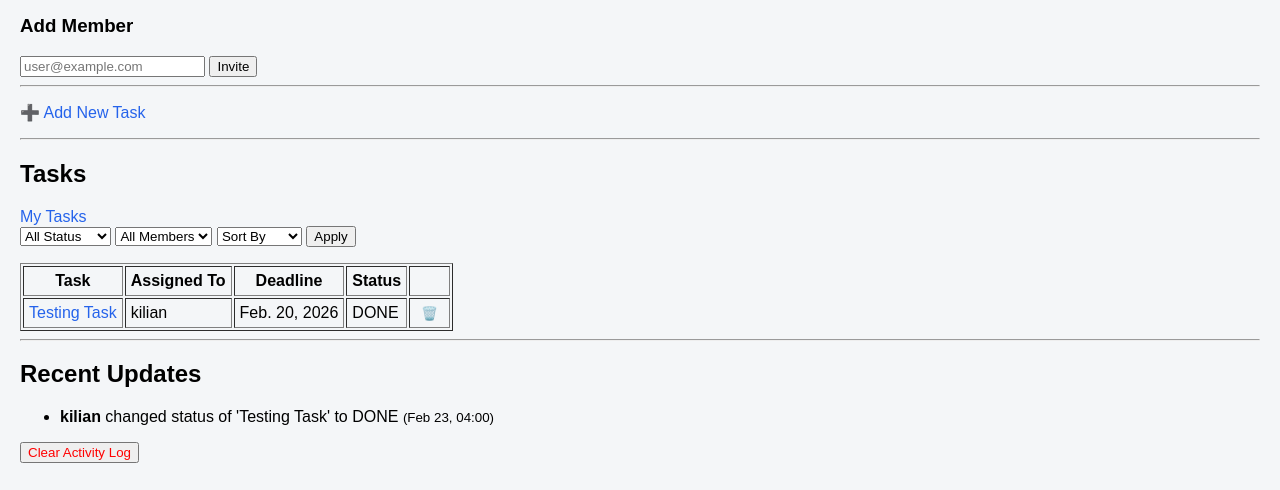
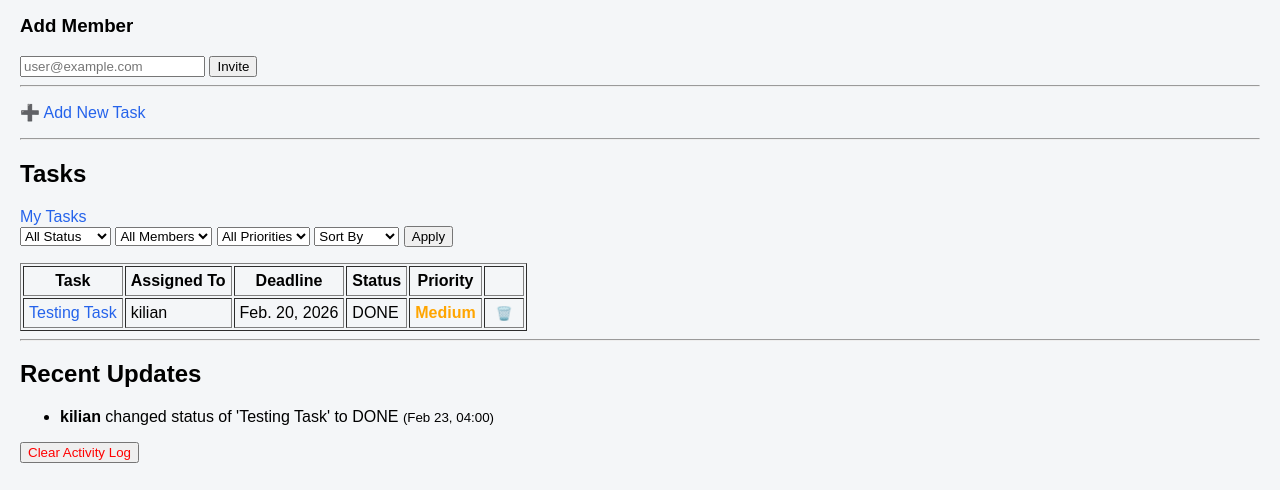
Before and after one commit to kridders/CIS695_Comprehensive_Project_Ridders, a Django app: page /projects/1/ in a window 1280 px wide. Shown: the part 310-800 px from the top of the page. Run offline with Django 5.2, Linux system fonts and the light colour scheme; a user stored in the database is signed in; data comes from the database, SQL or seed files in the repository; data that the repository does not hold is empty.

```diff
--- a/projectmanager/forms.py
+++ b/projectmanager/forms.py
@@ -6,7 +6,7 @@ from django.contrib.auth.models import User
 class TaskForm(forms.ModelForm):
     class Meta:
         model = Task
-        fields = ['title', 'description', 'deadline', 'status', 'assigned_to']
+        fields = ['title', 'description', 'deadline', 'status', 'assigned_to', 'priority']
         widgets = {'deadline': forms.DateInput(attrs={'type': 'date'})}
     def __init__(self, *args, **kwargs):
         project = kwargs.pop('project', None)  # Projekt wird übergeben
--- a/projectmanager/models.py
+++ b/projectmanager/models.py
@@ -47,10 +47,18 @@ class Task(models.Model):
         ('DONE', 'Done')
     ]
 
+    PRIORITY_CHOICES=[
+        ('LOW', 'Low'),
+        ('MEDIUM', 'Medium'),
+        ('HIGH', 'High'),
+        ('URGENT', 'Urgent')
+    ]
+
     title = models.CharField(max_length=200)
     description = models.TextField(blank=True)
     deadline = models.DateField()
     status = models.CharField(max_length=20, choices=STATUS_CHOICES, default='TODO')
+    priority = models.CharField(max_length=10, choices=PRIORITY_CHOICES, default='MEDIUM')
 
     project = models.ForeignKey(Project, on_delete=models.CASCADE, related_name="tasks")
     assigned_to = models.ForeignKey(User, on_delete=models.SET_NULL, null=True, blank=True)
--- a/projectmanager/templates/projectmanager/project_dashboard.html
+++ b/projectmanager/templates/projectmanager/project_dashboard.html
@@ -84,6 +84,14 @@
         {% endfor %}
     </select>
 
+    <select name="priority">
+        <option value="">All Priorities</option>
+        <option value="LOW" {% if request.GET.priority == "LOW" %}selected{% endif %}>Low</option>
+        <option value="MEDIUM" {% if request.GET.priority == "MEDIUM" %}selected{% endif %}>Medium</option>
+        <option value="HIGH" {% if request.GET.priority == "HIGH" %}selected{% endif %}>High</option>
+        <option value="URGENT" {% if request.GET.priority == "URGENT" %}selected{% endif %}>Urgent</option>
+    </select>
+
     <!-- Sort -->
     <select name="sort">
         <option value="">Sort By</option>
@@ -91,6 +99,8 @@
         <option value="deadline_desc" {% if request.GET.sort == "deadline_desc" %}selected{% endif %}>Deadline ↓</option>
         <option value="status" {% if request.GET.sort == "status" %}selected{% endif %}>Status</option>
     </select>
+
+
 
     <button type="submit">Apply</button>
 </form>
@@ -105,6 +115,7 @@
         <th>Assigned To</th>
         <th>Deadline</th>
         <th>Status</th>
+        <th>Priority</th>
         <th></th> <!-- Delete -->
     </tr>
     {% for task in tasks %}
@@ -123,6 +134,19 @@
         </td>
         <td>{{ task.deadline }}</td>
         <td>{{ task.status }}</td>
+        <td>
+            {% if task.priority == "LOW" %}
+        <span style="color:green; font-weight:bold;">Low</span>
+            {% elif task.priority == "MEDIUM" %}
+                <span style="color:orange; font-weight:bold;">Medium</span>
+            {% elif task.priority == "HIGH" %}
+                <span style="color:red; font-weight:bold;">High</span>
+            {% elif task.priority == "URGENT" %}
+                <span style="color:darkred; font-weight:bold;">Urgent</span>
+            {% else %}
+                -
+            {% endif %}
+        </td>
         <td>
             {% if task.assigned_to == request.user %}
             <form method="post" action="{% url 'delete_task' task.id %}" style="display:inline;">
--- a/projectmanager/urls.py
+++ b/projectmanager/urls.py
@@ -54,7 +54,10 @@ urlpatterns = [
     path('attachments/<int:attachment_id>/delete/', views.delete_task_attachment, name='delete_task_attachment'),
 
     #Clear Activity log
-    path("project/<int:project_id>/clear-updates/", views.clear_updates, name="clear_updates")
+    path("project/<int:project_id>/clear-updates/", views.clear_updates, name="clear_updates"),
+
+    #update Priorities
+    path('tasks/<int:task_id>/update_priority/', views.update_task_priority, name='update_task_priority')
 ]
 
 if settings.DEBUG:
--- a/projectmanager/views.py
+++ b/projectmanager/views.py
@@ -108,6 +108,10 @@ def project_dashboard(request, project_id):
     status_filter = request.GET.get("status")
     assigned_filter = request.GET.get("assigned")
     sort = request.GET.get("sort")
+    priority_filter = request.GET.get('priority')
+
+    if priority_filter in dict(Task.PRIORITY_CHOICES):
+        tasks=tasks.filter(priority=priority_filter)
 
     if status_filter:
         tasks = tasks.filter(status=status_filter)
@@ -442,3 +446,20 @@ def clear_updates(request, project_id):
 
     project.updates.all().delete()
     return redirect("project_dashboard", project.id)
+
+@login_required
+def update_task_priority(request, task_id):
+    task = get_object_or_404(Task, id=task_id)
+
+    if task.assigned_to != request.user:
+        return HttpResponseForbidden("You cannot change this task's priority.")
+
+    if request.method == "POST":
+        new_priority = request.POST.get('priority')
+        if new_priority in dict(Task.PRIORITY_CHOICES):
+            task.priority = new_priority
+            task.save()
+            # Wenn AJAX: return JsonResponse({'success': True, 'priority': task.priority})
+            return redirect('project_dashboard', project_id=task.project.id)
+
+    return redirect('project_dashboard', project_id=task.project.id)
```
Also changed, not shown: projectmanager/templates/projectmanager/task_detail_partial.html (+11 -0 lines), projectmanager/migrations/0008_task_priority.py (added).
